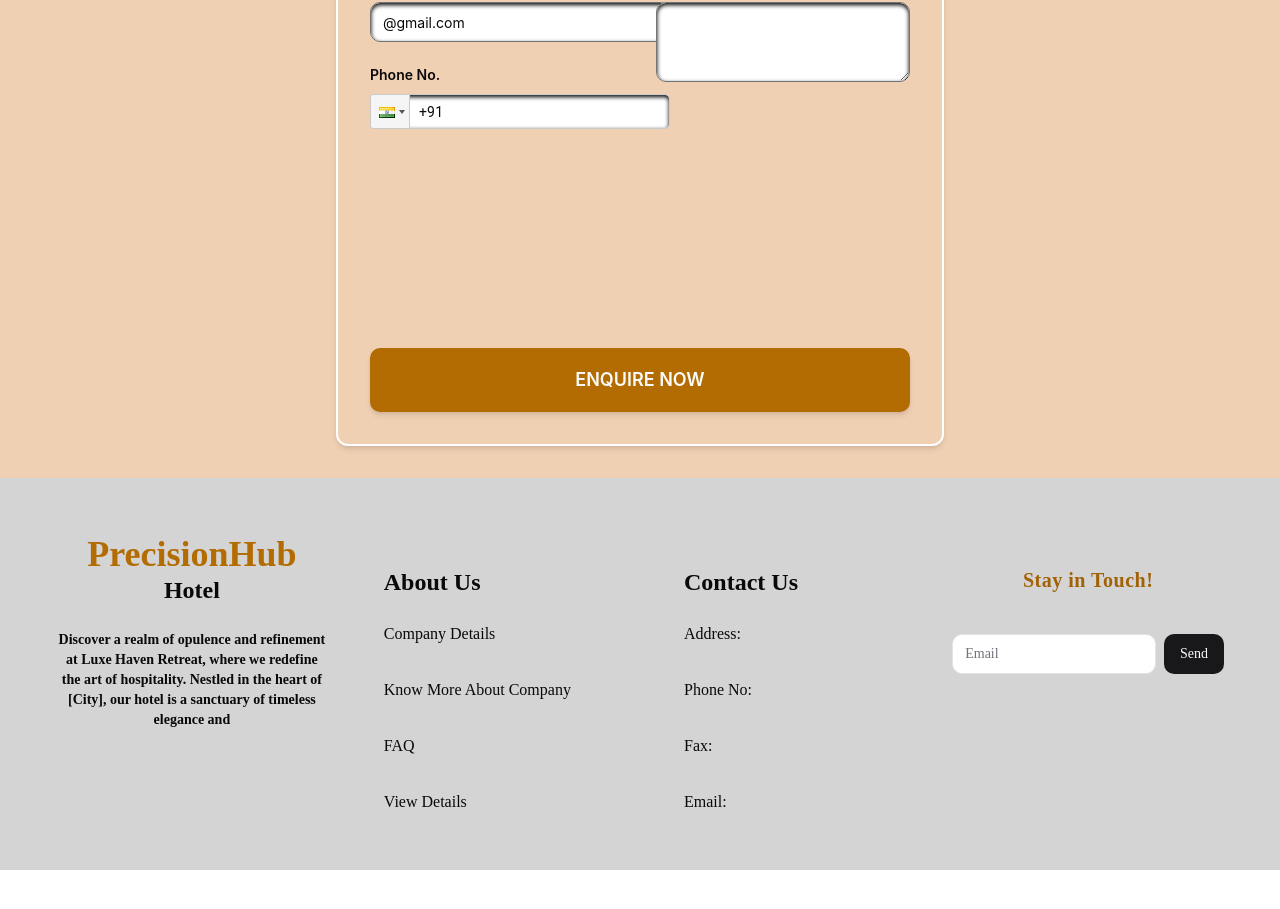
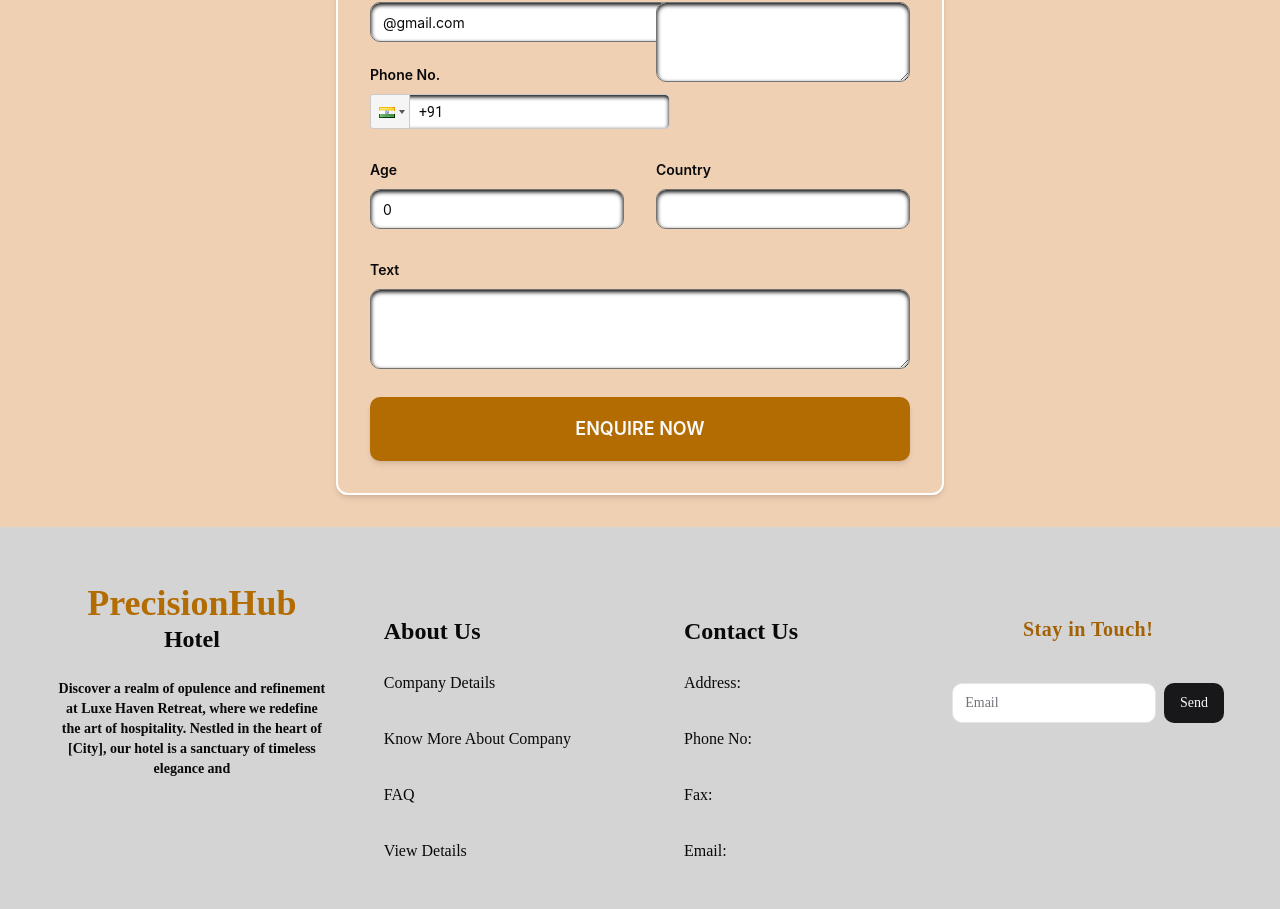
Before and after one commit to Siddhartha097/hotel, a React (Vite) app: page /contact in a window 1280 px wide. Shown: the part 1050-1959 px from the top of the page. Before the commit the page ends 1920 px from the top, so only its background shows below. Built offline with nearby package versions, Linux system fonts and the light colour scheme.

Commit message:
first commit

```diff
--- a/src/pages/Contact.tsx
+++ b/src/pages/Contact.tsx
@@ -100,7 +100,7 @@ const Contact = () => {
             </div>
 
             {/* phone number, email and address     */}
-            <div className="grid grid-cols-2 grid-rows-2 gap-8">
+            <div className="grid grid-cols-2 gap-8">
               <div className="grid gap-5">
                 <FormField
                   control={form.control}
@@ -167,6 +167,63 @@ const Contact = () => {
                 )}
               />
             </div>
+
+            {/* age and country */}
+            <div className="grid grid-cols-2 gap-8">
+              <FormField
+                control={form.control}
+                name="Age"
+                render={({ field }) => (
+                  <FormItem>
+                    <FormLabel className="font-semibold">Age</FormLabel>
+                    <FormControl>
+                      <Input
+                        className="border border-neutral-500 w-full shadow-inner shadow-black"
+                        placeholder=""
+                        {...field}
+                      />
+                    </FormControl>
+                    <FormMessage />
+                  </FormItem>
+                )}
+              />
+              <FormField
+                control={form.control}
+                name="Country"
+                render={({ field }) => (
+                  <FormItem>
+                    <FormLabel className="font-semibold">Country</FormLabel>
+                    <FormControl>
+                      <Input
+                        className="border border-neutral-500 shadow-inner shadow-black"
+                        placeholder=""
+                        {...field}
+                      />
+                    </FormControl>
+                    <FormMessage />
+                  </FormItem>
+                )}
+              />
+            </div>
+
+            {/* text */}
+            <FormField
+                control={form.control}
+                name="Text"
+                render={({ field }) => (
+                  <FormItem>
+                    <FormLabel className="font-semibold">Text</FormLabel>
+                    <FormControl>
+                      <Textarea
+                        className="border row-span-2 border-neutral-500 w-full shadow-inner shadow-black"
+                        placeholder=""
+                        {...field}
+                      />
+                    </FormControl>
+                    <FormMessage />
+                  </FormItem>
+                )}
+              />
             <Button
               className="bg-[#B26C02] font-semibold shadow-md transition-all hover:bg-[#B26C02]/70 w- p-8 text-lg tracking-wid uppercase"
               type="submit"
```
